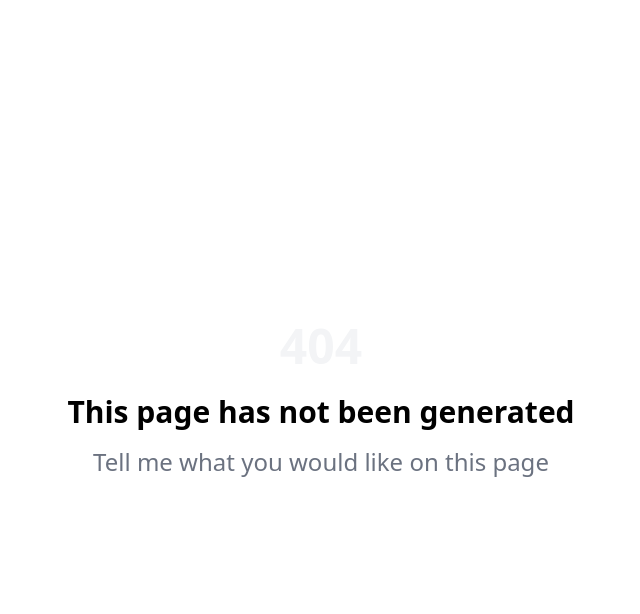
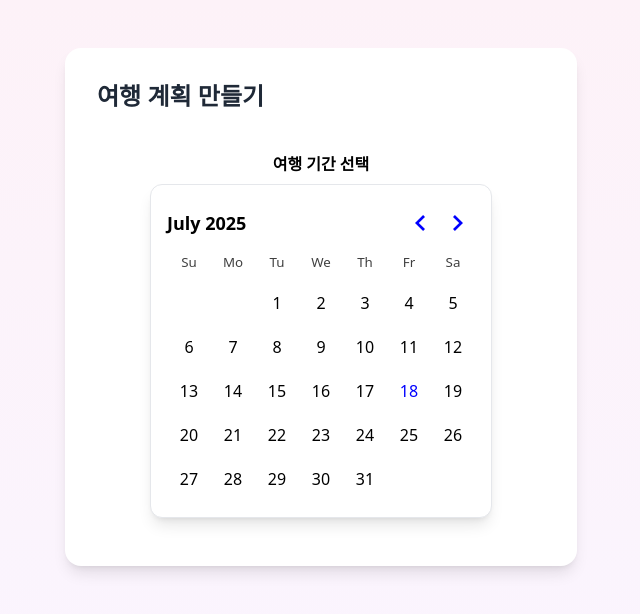
Before and after one commit to prgrms-aibe-devcourse/AIBE3-Project1-Team01, a Next.js app: page /plans in a window 1280 px wide. Before the commit this address had no page. Shown: the top 614 px of the page, without its empty margins (319-959 px from the left). Built offline with nearby package versions, Linux system fonts and the light colour scheme.

Commit message:
여행 계획 달력 컴포넌트 스타일

```diff
--- a/app/page.tsx
+++ b/app/page.tsx
@@ -44,7 +44,7 @@ export default function Home() {
         </div>
 
         <div className="grid grid-cols-1 md:grid-cols-3 gap-8">
-          <Link href="/reviews" className="bg-white/60 backdrop-blur-sm rounded-2xl p-8 text-center shadow-lg hover:shadow-xl transition-all duration-300 cursor-pointer group">
+          <Link href="/plans" className="bg-white/60 backdrop-blur-sm rounded-2xl p-8 text-center shadow-lg hover:shadow-xl transition-all duration-300 cursor-pointer group">
             <div className="w-16 h-16 bg-gradient-to-r from-pink-400 to-purple-400 rounded-full flex items-center justify-center mx-auto mb-6 group-hover:scale-110 transition-transform">
               <i className="ri-map-pin-line text-2xl text-white"></i>
             </div>
--- /dev/null
+++ b/app/plans/page.tsx
@@ -0,0 +1,14 @@
+import DateRangePicker from '@/components/DateRangePicker';
+
+export default function PlanPage() {
+  return (
+    <div className="bg-gradient-to-b from-pink-50 to-purple-50 min-h-screen py-12">
+      <div className="container mx-auto flex justify-center items-start">
+        <div className="bg-white rounded-2xl shadow-lg p-8 w-full max-w-lg">
+          <h1 className="text-2xl font-bold text-gray-800 mb-6">여행 계획 만들기</h1>
+          <DateRangePicker />
+        </div>
+      </div>
+    </div>
+  );
+}
--- /dev/null
+++ b/components/DateRangePicker.tsx
@@ -0,0 +1,38 @@
+'use client';
+
+import { useState } from 'react';
+import { DayPicker } from 'react-day-picker';
+import { format } from 'date-fns';
+import 'react-day-picker/dist/style.css';
+import type { DateRange } from 'react-day-picker';
+
+export default function DateRangePicker() {
+  const [range, setRange] = useState<DateRange | undefined>();
+
+  return (
+    <div className="flex flex-col items-center gap-2 p-4">
+      <label className="font-semibold">여행 기간 선택</label>
+
+      <DayPicker
+        mode="range"
+        selected={range}
+        onSelect={(r: DateRange | undefined) =>
+          setRange(r ?? { from: undefined, to: undefined })
+        }
+        modifiersClassNames={{
+          selected: 'bg-pink-300 text-white rounded-full',
+          range_start: 'bg-pink-300 text-white rounded-full',
+          range_end: 'bg-pink-300 text-white rounded-full',
+          range_middle: 'bg-pink-300 text-white rounded-full',
+        }}
+        className="rounded-xl border bg-white shadow-lg p-4"
+      />
+
+      {range?.from && range?.to && (
+        <div className="text-sm text-gray-600 mt-1">
+          선택한 기간: {format(range.from, 'yyyy-MM-dd')} ~ {format(range.to, 'yyyy-MM-dd')}
+        </div>
+      )}
+    </div>
+  );
+}
--- a/package.json
+++ b/package.json
@@ -9,8 +9,11 @@
   },
   "dependencies": {
     "@react-google-maps/api": "^2.19.3",
+    "@supabase/supabase-js": "^2.51.0",
     "next": "15.3.2",
     "react": "^19.0.0",
+    "react-datepicker": "^8.4.0",
+    "react-day-picker": "^9.8.0",
     "react-dom": "^19.0.0",
     "recharts": "^3.0.2"
   },
```
Also changed, not shown: lib/supabase.js (added), 1 other file (tests, documents, lock files or other folders).
